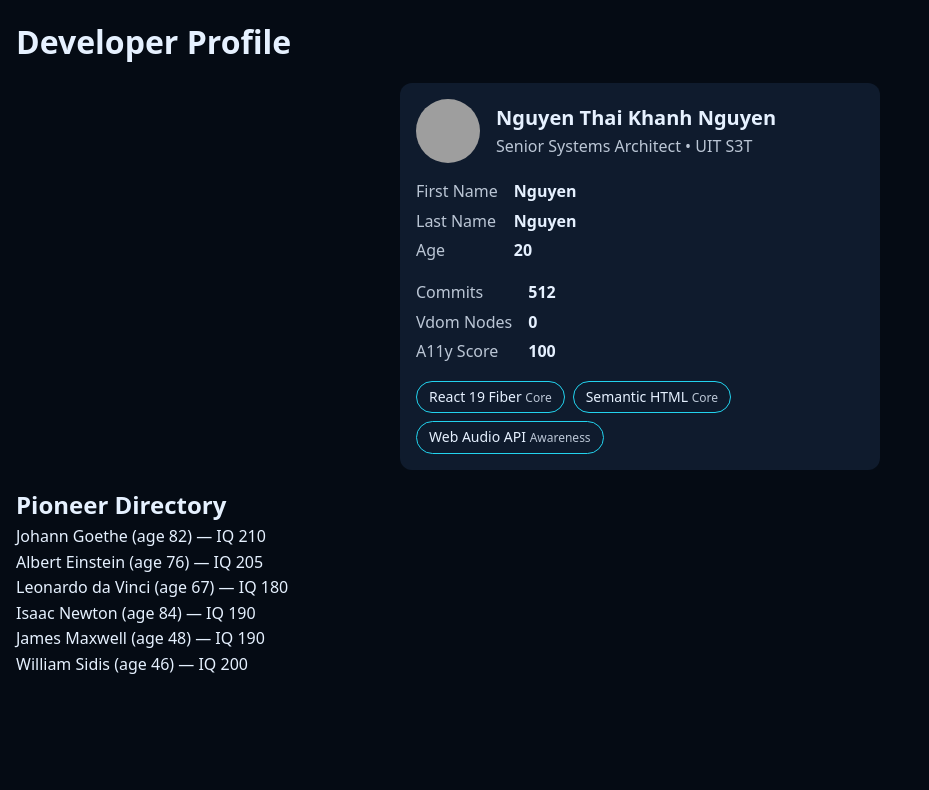
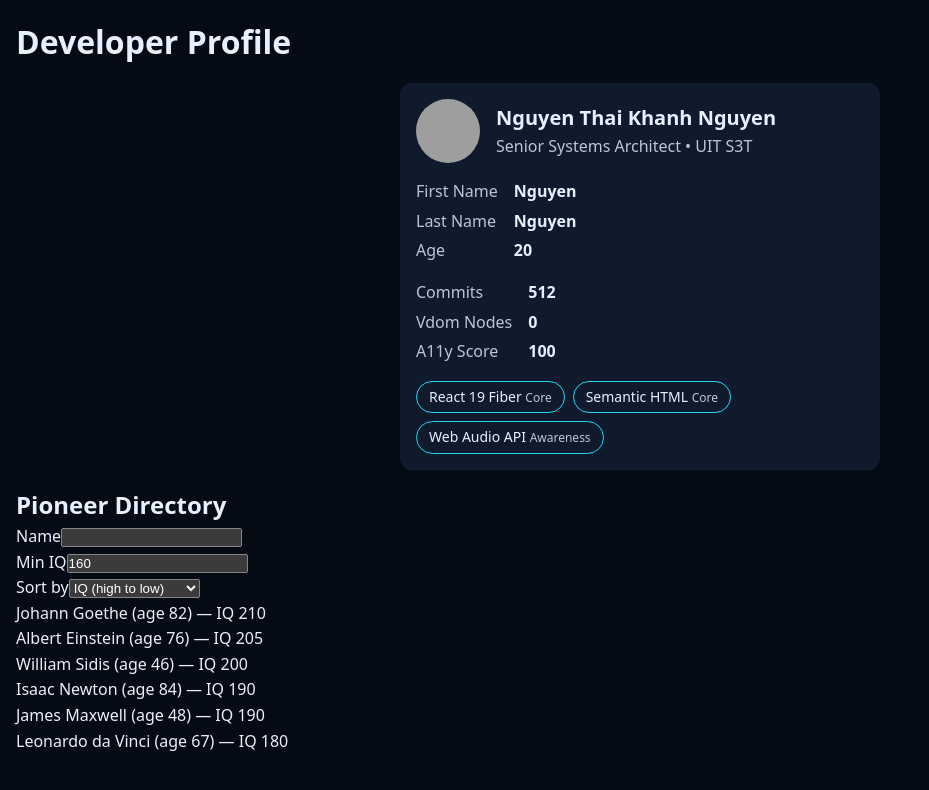
Before and after one commit to nguyenntkpvnm21/24521198_NguyenThaiKhanhNguyen_LAB3, a React (Vite) app: page / in a window 1280 px wide. Shown: the top 790 px of the page, without its empty margins (0-929 px from the left). Built offline with nearby package versions, Linux system fonts and the light colour scheme; grey boxes are pictures that could not be loaded.

Commit message:
feat(ex2): add search, IQ filter & toSorted

```diff
--- a/src/components/ScientistDirectory.jsx
+++ b/src/components/ScientistDirectory.jsx
@@ -1,6 +1,8 @@
+import { useId, useState } from 'react';
 import styles from './ScientistDirectory.module.css';
 
 /** @typedef {{ id: string, name: string, age: number, iq: number }} Scientist */
+/** @typedef {'iq-desc' | 'age-asc'} SortKey */
 
 /** @type {Scientist[]} */
 const SMART_PEOPLE = [
@@ -12,12 +14,79 @@ const SMART_PEOPLE = [
   { id: 'sp-6', name: 'William Sidis', age: 46, iq: 200 },
 ];
 
+const DEFAULT_MIN_IQ = 160;
+const DEFAULT_SORT = 'iq-desc';
+
+const COMPARATORS = {
+  'iq-desc': (a, b) => b.iq - a.iq,
+  'age-asc': (a, b) => a.age - b.age,
+};
+
 export function ScientistDirectory({ initialData = SMART_PEOPLE }) {
+  const queryId = useId();
+  const minIqId = useId();
+  const sortId = useId();
+  const [people] = useState(initialData);
+  const [query, setQuery] = useState('');
+  const [minIq, setMinIq] = useState(DEFAULT_MIN_IQ);
+  const [sortBy, setSortBy] = useState(DEFAULT_SORT);
+
+  const handleMinIqChange = (e) => {
+    const value = e.target.valueAsNumber;
+    setMinIq(Number.isNaN(value) ? '' : value);
+  };
+
+  const normalizedQuery = query.trim().toLowerCase();
+  const minIqThreshold = minIq === '' ? 0 : minIq;
+  const visible = people
+    .filter(
+      (p) =>
+        p.name.toLowerCase().includes(normalizedQuery) &&
+        p.iq >= minIqThreshold,
+    )
+    .toSorted(COMPARATORS[sortBy]);
+
   return (
     <section className={styles.directory} aria-labelledby="directory-heading">
       <h2 id="directory-heading">Pioneer Directory</h2>
+      <form
+        className={styles.filters}
+        role="search"
+        onSubmit={(e) => e.preventDefault()}
+      >
+        <p className={styles.field}>
+          <label htmlFor={queryId}>Name</label>
+          <input
+            id={queryId}
+            type="search"
+            value={query}
+            onChange={(e) => setQuery(e.target.value)}
+          />
+        </p>
+        <p className={styles.field}>
+          <label htmlFor={minIqId}>Min IQ</label>
+          <input
+            id={minIqId}
+            type="number"
+            min="0"
+            value={minIq}
+            onChange={handleMinIqChange}
+          />
+        </p>
+        <p className={styles.field}>
+          <label htmlFor={sortId}>Sort by</label>
+          <select
+            id={sortId}
+            value={sortBy}
+            onChange={(e) => setSortBy(e.target.value)}
+          >
+            <option value="iq-desc">IQ (high to low)</option>
+            <option value="age-asc">Age (young to old)</option>
+          </select>
+        </p>
+      </form>
       <ul className={styles.list}>
-        {initialData.map((p) => (
+        {visible.map((p) => (
           <li key={p.id} className={styles.item}>
             {p.name} (age {p.age}) — IQ {p.iq}
           </li>
```
